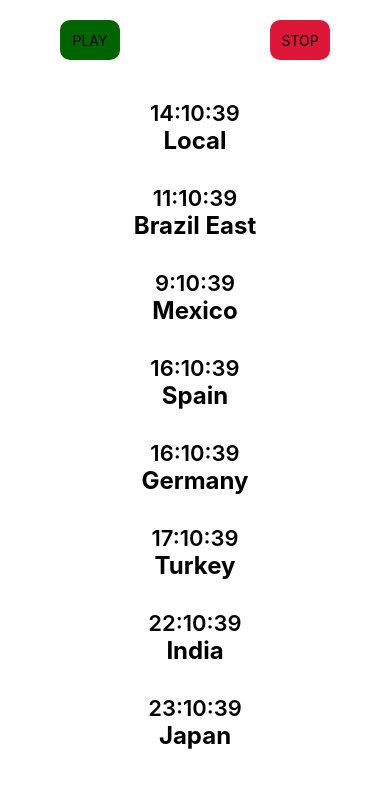
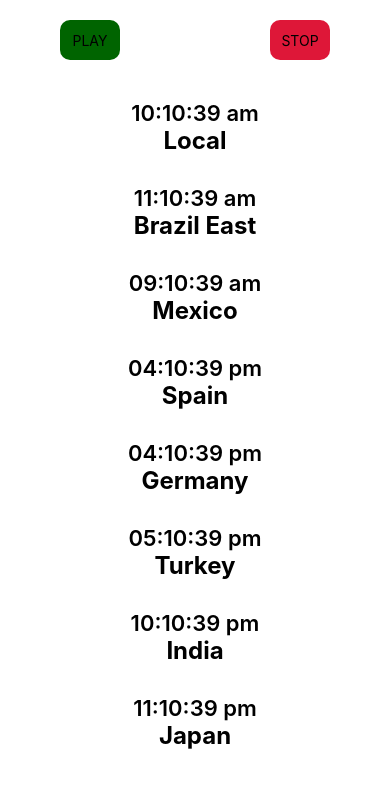
Before and after one commit to vandres-arana/clocks, a React Native app: screen / in a window 390 px wide. Shown: the top 788 px of the page. Built offline with nearby package versions, Linux system fonts and the light colour scheme.

Commit message:
Use momentjs

```diff
--- a/App.api.ts
+++ b/App.api.ts
@@ -4,7 +4,7 @@ export const allClocks: Clock[] = [{
     id: 1,
     name: "Local",
     locale: "es",
-    timeZone: undefined
+    timeZone: "America/La_Paz"
 }, {
     id: 2,
     name: "Brazil East",
--- a/models/Clock.ts
+++ b/models/Clock.ts
@@ -1,6 +1,6 @@
 export default interface Clock {
     id: number,
     name: string,
-    locale: string | undefined,
-    timeZone: string | undefined,
+    locale: string,
+    timeZone: string,
 }
--- a/package.json
+++ b/package.json
@@ -10,6 +10,7 @@
   "dependencies": {
     "expo": "~42.0.1",
     "expo-status-bar": "~1.0.4",
+    "moment-timezone": "^0.5.33",
     "react": "16.13.1",
     "react-dom": "16.13.1",
     "react-native": "https://github.com/expo/react-native/archive/sdk-42.0.0.tar.gz",
--- a/screens/ClockDetail.tsx
+++ b/screens/ClockDetail.tsx
@@ -1,11 +1,12 @@
+import moment from 'moment-timezone';
 import React, { Component } from 'react'
 import { Text, StyleSheet, View } from 'react-native'
 
 type ClockProps = {
     name: string,
     date: Date,
-    locale: string | undefined,
-    timeZone: string | undefined,
+    locale: string,
+    timeZone: string,
 }
 
 export default class ClockDetail extends Component<ClockProps> {
@@ -21,9 +22,7 @@ export default class ClockDetail extends Component<ClockProps> {
         return (
             <View style={styles.container}>
                 <Text style={styles.hour}>
-                    {this.props.date.toLocaleTimeString(this.props.locale, {
-                        timeZone: this.props.timeZone
-                    })}
+                    {moment.tz(this.props.timeZone).format('hh:mm:ss a')}
                 </Text>
                 <Text style={styles.countryName}>
                     {this.props.name}
```
Also changed, not shown: 1 other file (tests, documents, lock files or other folders).
